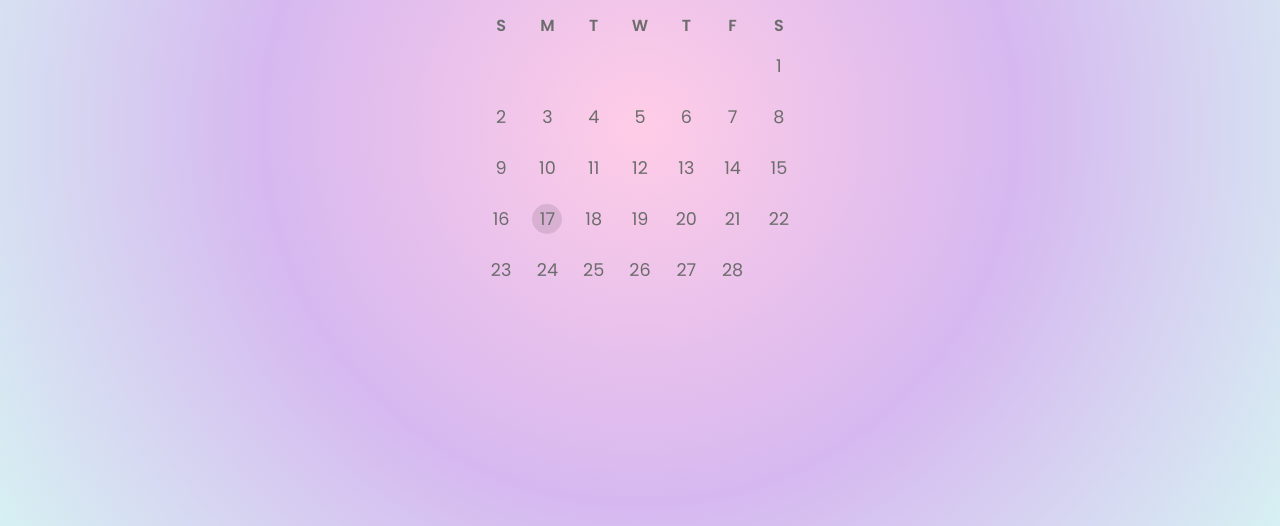
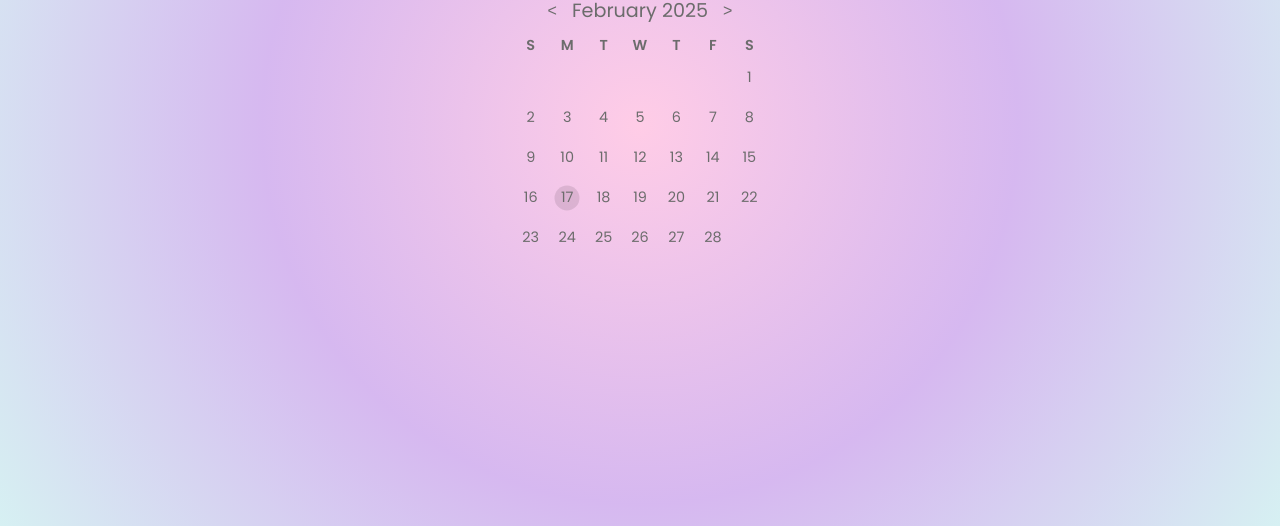
Before and after one commit to chedexstore/wallpaper-aurora, a plain HTML site: page index.html in a window 1280 px wide. Shown: the part 274-800 px from the top of the page. Drawn offline with Linux system fonts and the light colour scheme.

Commit message:
Update index.html

```diff
--- a/index.html
+++ b/index.html
@@ -37,18 +37,20 @@
             text-align: center;
             position: absolute;  /* Changed to absolute to facilitate dragging */
             cursor: grab;  /* Add grab cursor for drag indication */
+            max-width: 400px;  /* Reduced calendar container width */
+            padding: 10px;  /* Added padding for better spacing */
         }
 
         .header {
             display: flex;
             justify-content: center;
             align-items: center;
-            margin-bottom: 20px;
+            margin-bottom: 10px;  /* Reduced margin */
         }
 
         .header button {
             background-color: transparent;
-            font-size: 1.2em;
+            font-size: 1em;  /* Reduced font size */
             color: #6c6c6c;
             cursor: pointer;
             padding: 5px;
@@ -62,7 +64,7 @@
         }
 
         .month-year {
-            font-size: 1.4em;
+            font-size: 1.2em;  /* Reduced font size */
             font-weight: 500;
             margin: 0 10px;
             color: #6c6c6c;
@@ -71,24 +73,25 @@
         .calendar {
             display: grid;
             grid-template-columns: repeat(7, 1fr);
-            gap: 5px;
+            gap: 3px;  /* Reduced gap */
             justify-items: center;
-            max-width: 600px;
-            margin-top: 20px;
+            max-width: 400px;  /* Reduced calendar width */
+            margin-top: 10px;  /* Reduced margin */
             margin-left: auto;
             margin-right: auto;
         }
 
         .day {
-            font-size: 1.1em;
+            font-size: 0.9em;  /* Reduced font size */
             text-align: center;
-            padding: 10px;
+            padding: 8px;  /* Reduced padding */
             color: #6c6c6c;
             position: relative;
         }
 
         .day-name {
             font-weight: 600;
+            font-size: 0.9em;  /* Reduced font size */
         }
 
         .disabled {
@@ -105,8 +108,8 @@
             top: 50%;
             left: 50%;
             transform: translate(-50%, -50%);
-            width: 30px;
-            height: 30px;
+            width: 25px;  /* Reduced circle size */
+            height: 25px;  /* Reduced circle size */
             background-color: rgba(0, 0, 0, 0.1);
             border-radius: 50%;
             z-index: -1;
```
